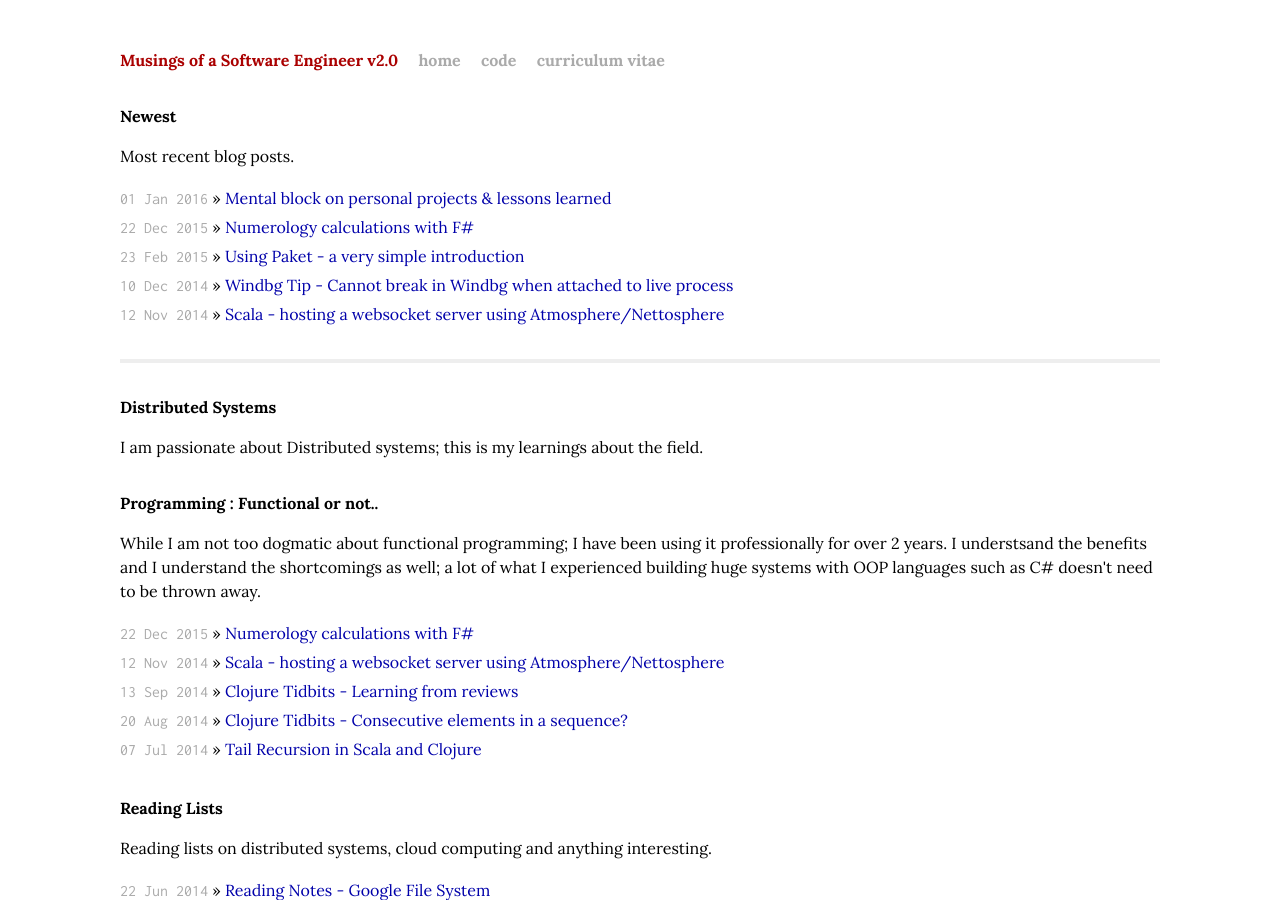
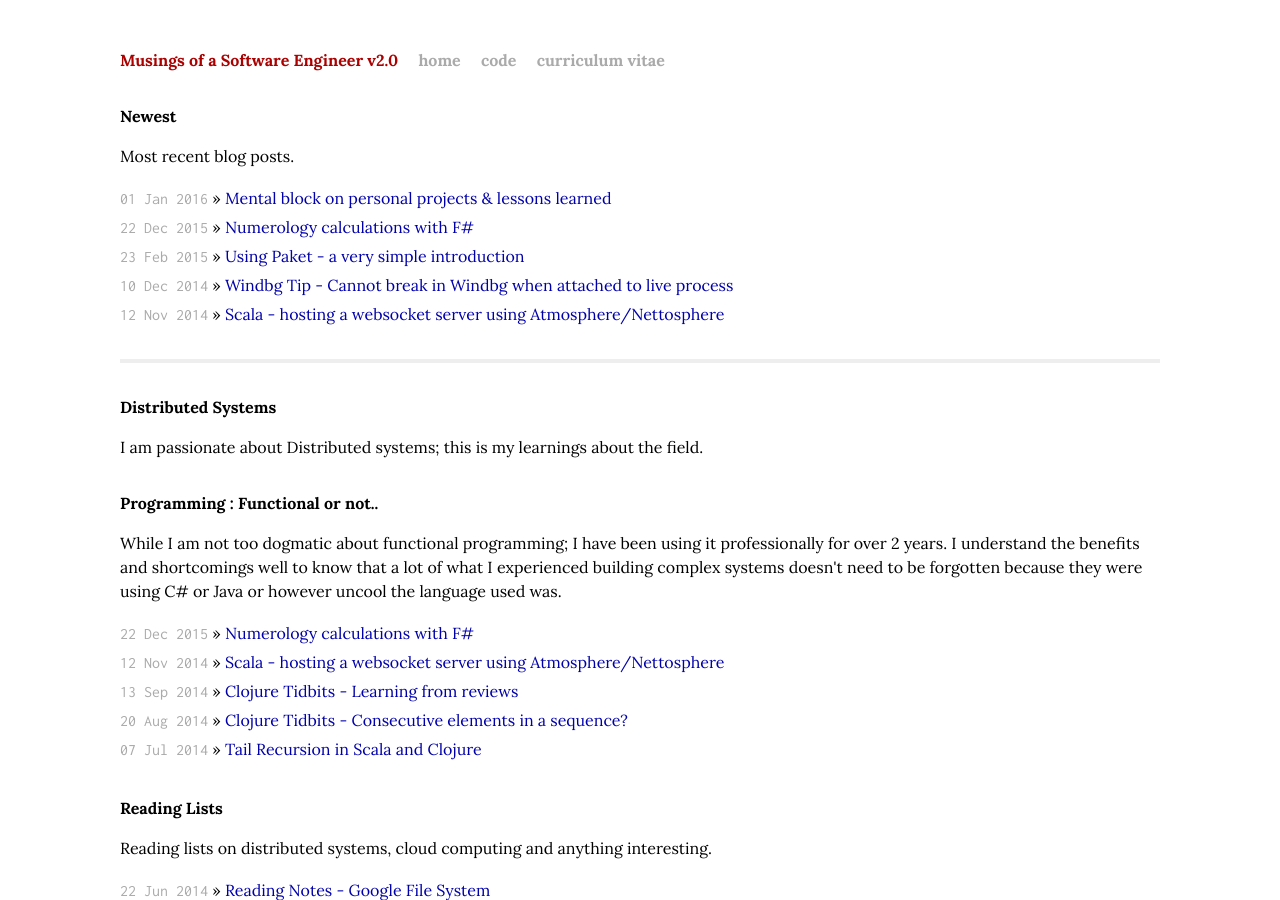
Before and after one commit to krishnabhargav/krishnabhargav.github.com, a Jekyll site: the page built from index.html, in a window 1280 px wide and 900 px high. Built offline with Jekyll 4.4.1, drawn with Linux system fonts in a browser that asks for light colours; Markdown is read by kramdown in place of the engine named in the settings; the list of posts is cut into pages by our own code.

Commit message:
other fixes

```diff
--- a/index.html
+++ b/index.html
@@ -23,7 +23,7 @@ title: Distribytes
   </ul>
 
   <h1>Programming : Functional or not..</h1>
-  <p>While I am not too dogmatic about functional programming; I have been using it professionally for over 2 years. I understsand the benefits and I understand the shortcomings as well; a lot of what I experienced building huge systems with OOP languages such as C# doesn't need to be thrown away.</p>
+  <p>While I am not too dogmatic about functional programming; I have been using it professionally for over 2 years. I understand the benefits and shortcomings well to know that a lot of what I experienced building complex systems doesn't need to be forgotten because they were using C# or Java or however uncool the language used was.</p>
   <ul class="posts">
     {% for post in site.posts %}
       {% if post.group == "fp" %}
```
